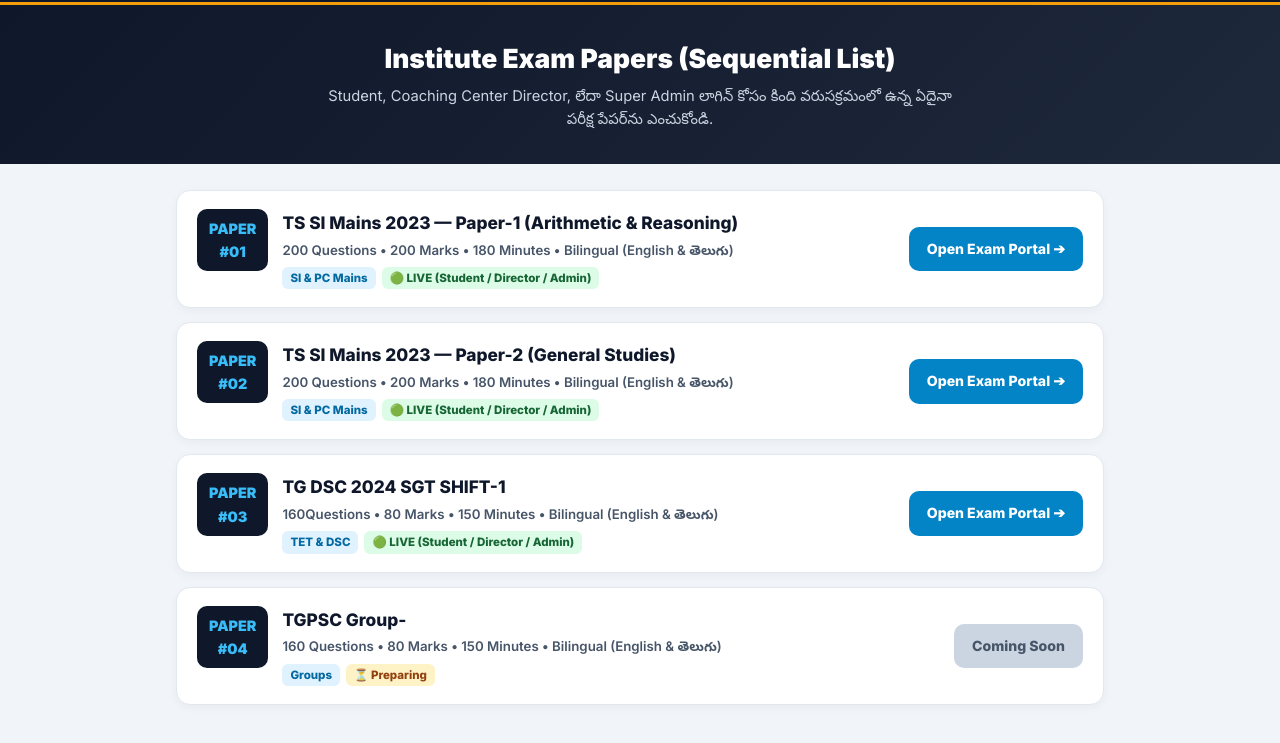
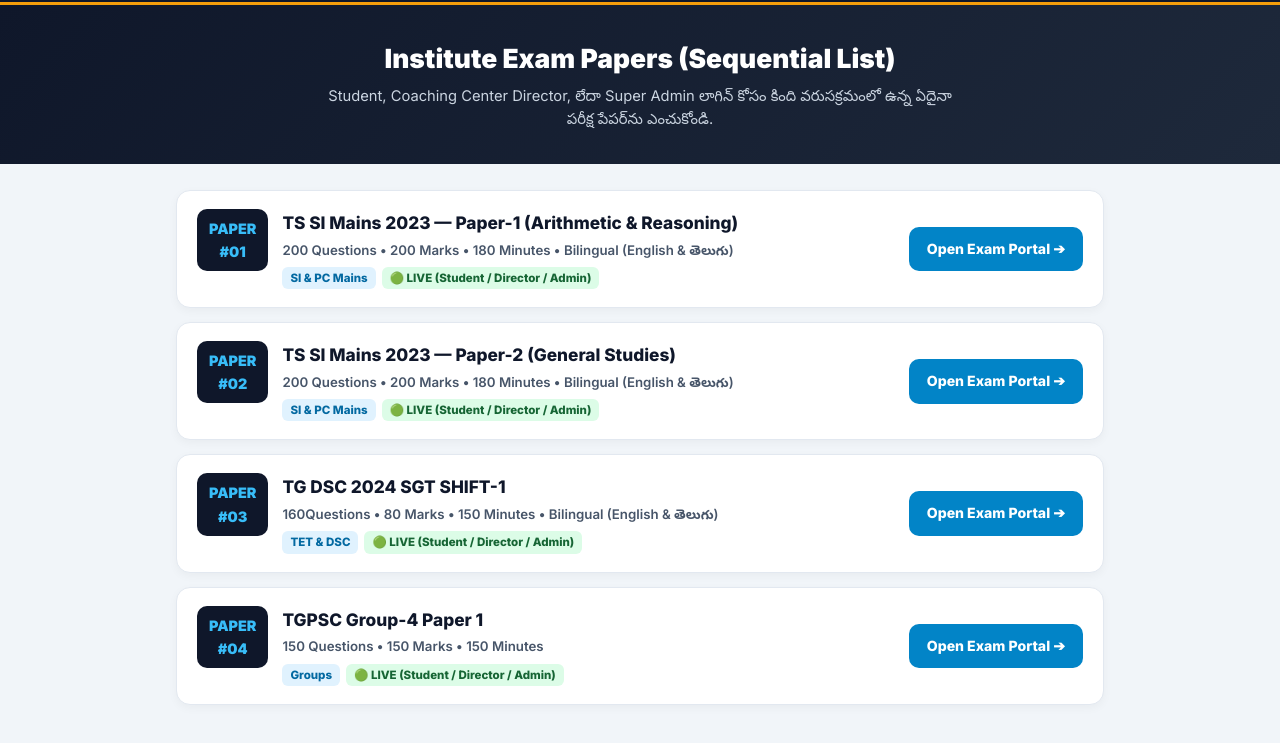
Before and after one commit to apexexams/institute, a plain HTML site: page index.html in a window 1280 px wide. Shown: the part 65-808 px from the top of the page. Drawn offline with Linux system fonts and the light colour scheme.

Commit message:
index.html

```diff
--- a/index.html
+++ b/index.html
@@ -133,11 +133,11 @@
       },
       {
         no: "04",
-        title: "TGPSC Group-",
-        details: "160 Questions • 80 Marks • 150 Minutes • Bilingual (English & తెలుగు)",
+        title: "TGPSC Group-4 Paper 1",
+        details: "150 Questions • 150 Marks • 150 Minutes",
         category: "Groups",
-        status: "COMING SOON",
-        file: "#"
+        status: "LIVE",
+        file: "https://apexexams.github.io/group4-p1/"
       }
     ];
 
```
